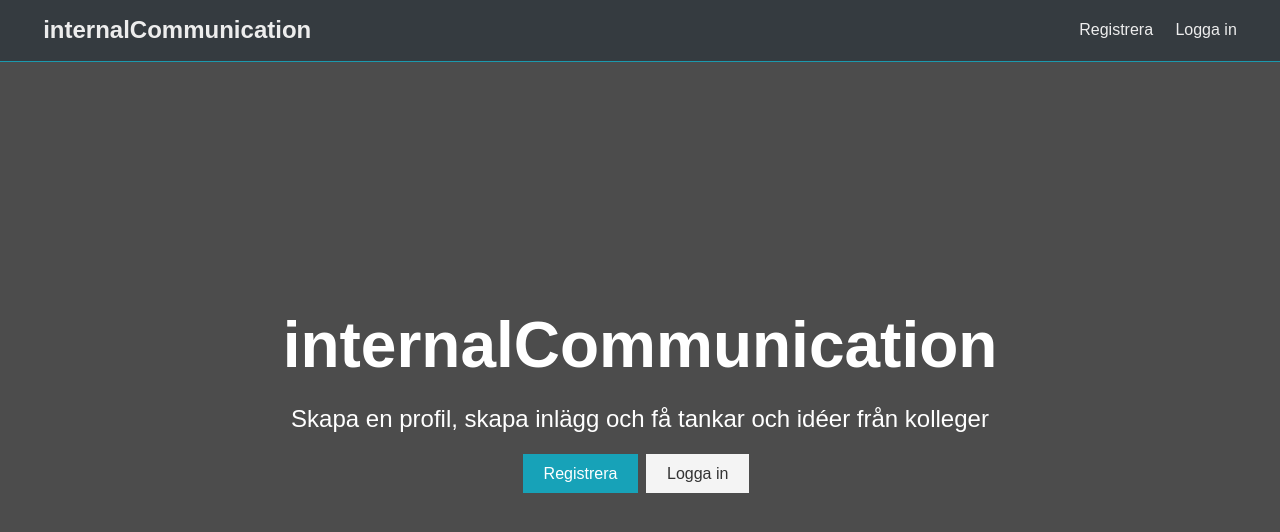
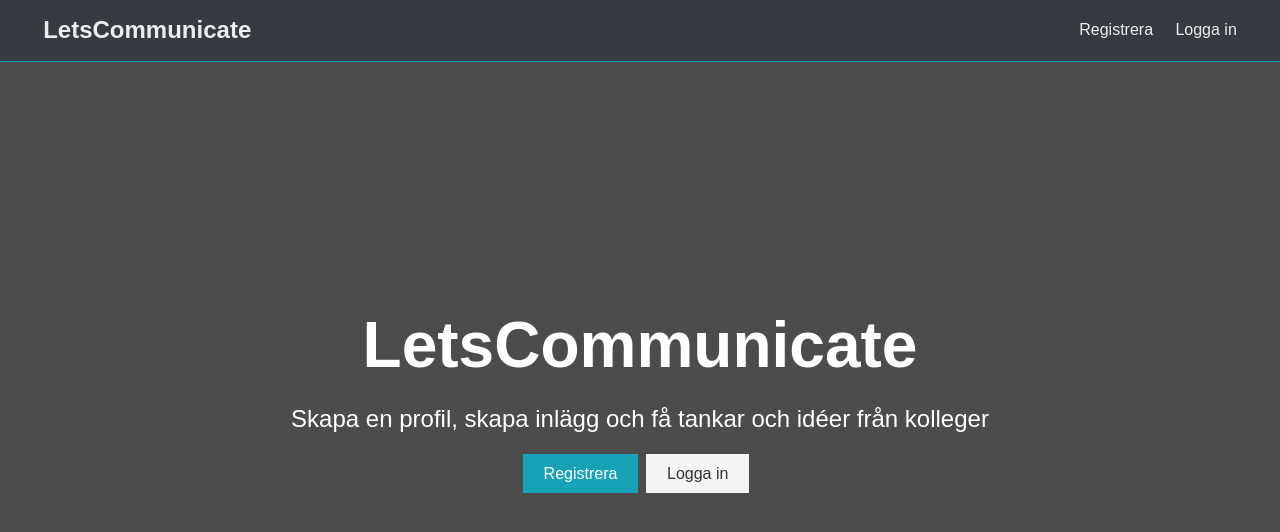
Before and after one commit to alexandermasud/letsCommunicate, a React (Create React App) app in the folder client/: page / in a window 1280 px wide. Shown: the top 532 px of the page. Built offline with nearby package versions, Linux system fonts and the light colour scheme; no server answers.

Commit message:
Name change

```diff
--- a/client/public/index.html
+++ b/client/public/index.html
@@ -17,7 +17,7 @@
       crossorigin="anonymous"
     ></script>
 
-    <title>InternalCommunication</title>
+    <title>LetsCommunicate</title>
   </head>
   <body>
     <noscript>You need to enable JavaScript to run this app.</noscript>
--- a/client/src/components/dashboard/Dashboard.js
+++ b/client/src/components/dashboard/Dashboard.js
@@ -21,7 +21,7 @@ const Dashboard = ({
     <Spinner />
   ) : (
     <Fragment>
-      <h1 className="large text-primary">Dashboard</h1>
+      <h1 className="large text-primary">Hem</h1>
       <p className="lead">
         <i className="fas fa-user"></i> Välkommen {user && user.name}
       </p>
--- a/client/src/components/layout/Landing.js
+++ b/client/src/components/layout/Landing.js
@@ -12,7 +12,7 @@ const Landing = ({ isAuthenticated }) => {
     <section className="landing">
       <div className="dark-overlay">
         <div className="landing-inner">
-          <h1 className="x-large">internalCommunication</h1>
+          <h1 className="x-large">LetsCommunicate</h1>
           <p className="lead">
             Skapa en profil, skapa inlägg och få tankar och idéer från kolleger
           </p>
--- a/client/src/components/layout/Navbar.js
+++ b/client/src/components/layout/Navbar.js
@@ -44,7 +44,7 @@ const Navbar = ({ auth: { isAuthenticated, loading }, logout }) => {
   return (
     <nav className="navbar bg-dark">
       <h1>
-        <Link to="/">internalCommunication</Link>
+        <Link to="/">LetsCommunicate</Link>
       </h1>
 
       {!loading && (
```
